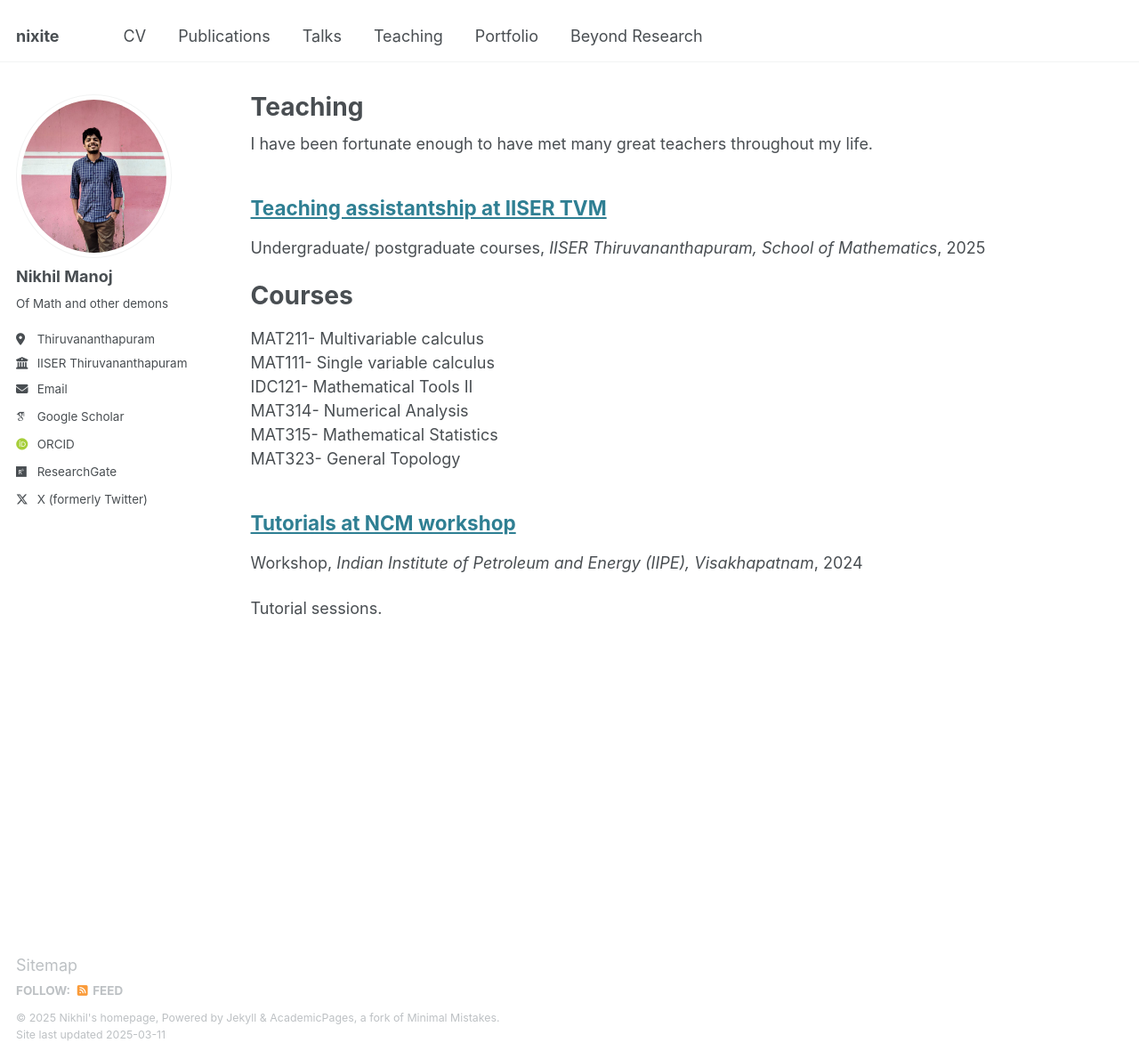
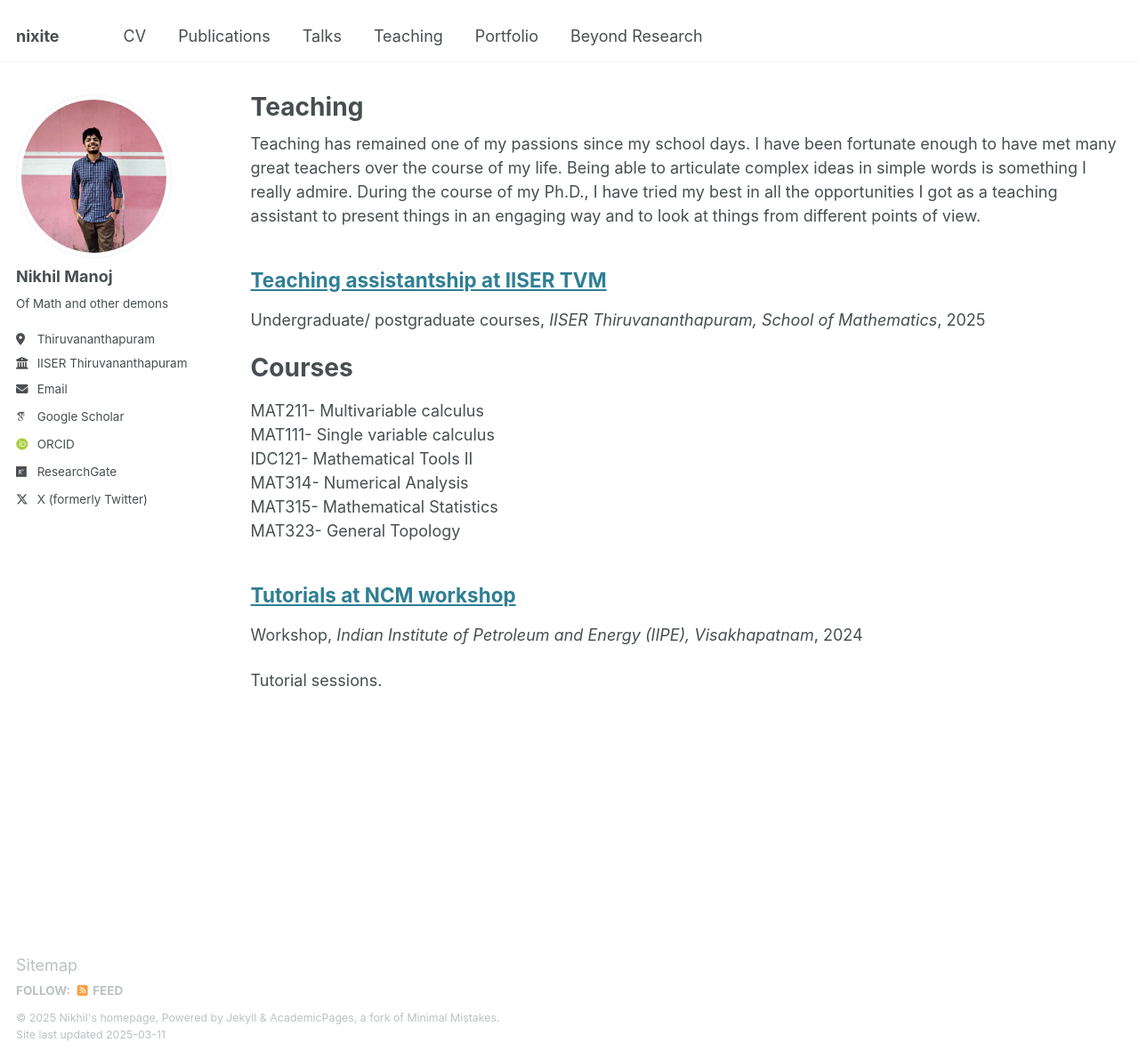
Before and after one commit to nikhil0597/nikhil0597.github.io, a Jekyll site: the page built from _pages/teaching.html, in a window 1280 px wide and 1190 px high. Shown: the whole window at 89% size. Built offline with Jekyll 4.4.1, drawn with Linux system fonts in a browser that asks for light colours; some web fonts are replaced.

Commit message:
Update teaching.html

```diff
--- a/_pages/teaching.html
+++ b/_pages/teaching.html
@@ -5,7 +5,7 @@ permalink: /teaching/
 author_profile: true
 ---
 
-I have been fortunate enough to have met many great teachers throughout my life.
+Teaching has remained one of my passions since my school days. I have been fortunate enough to have met many great teachers over the course of my life. Being able to articulate complex ideas in simple words is something I really admire. During the course of my Ph.D., I have tried my best in all the opportunities I got as a teaching assistant to present things in an engaging way and to look at things from different points of view.
 
 
 {% include base_path %}
```
